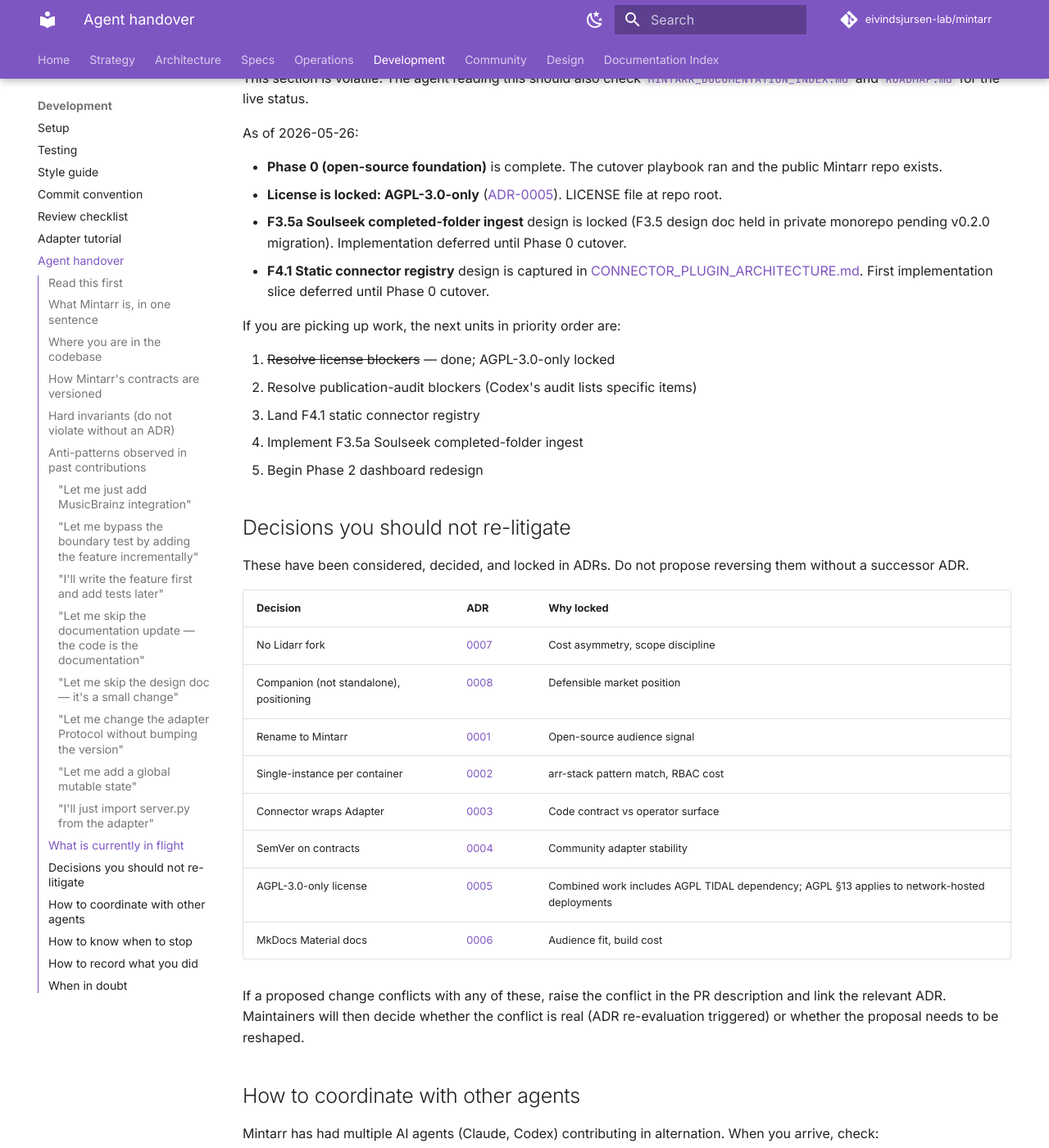
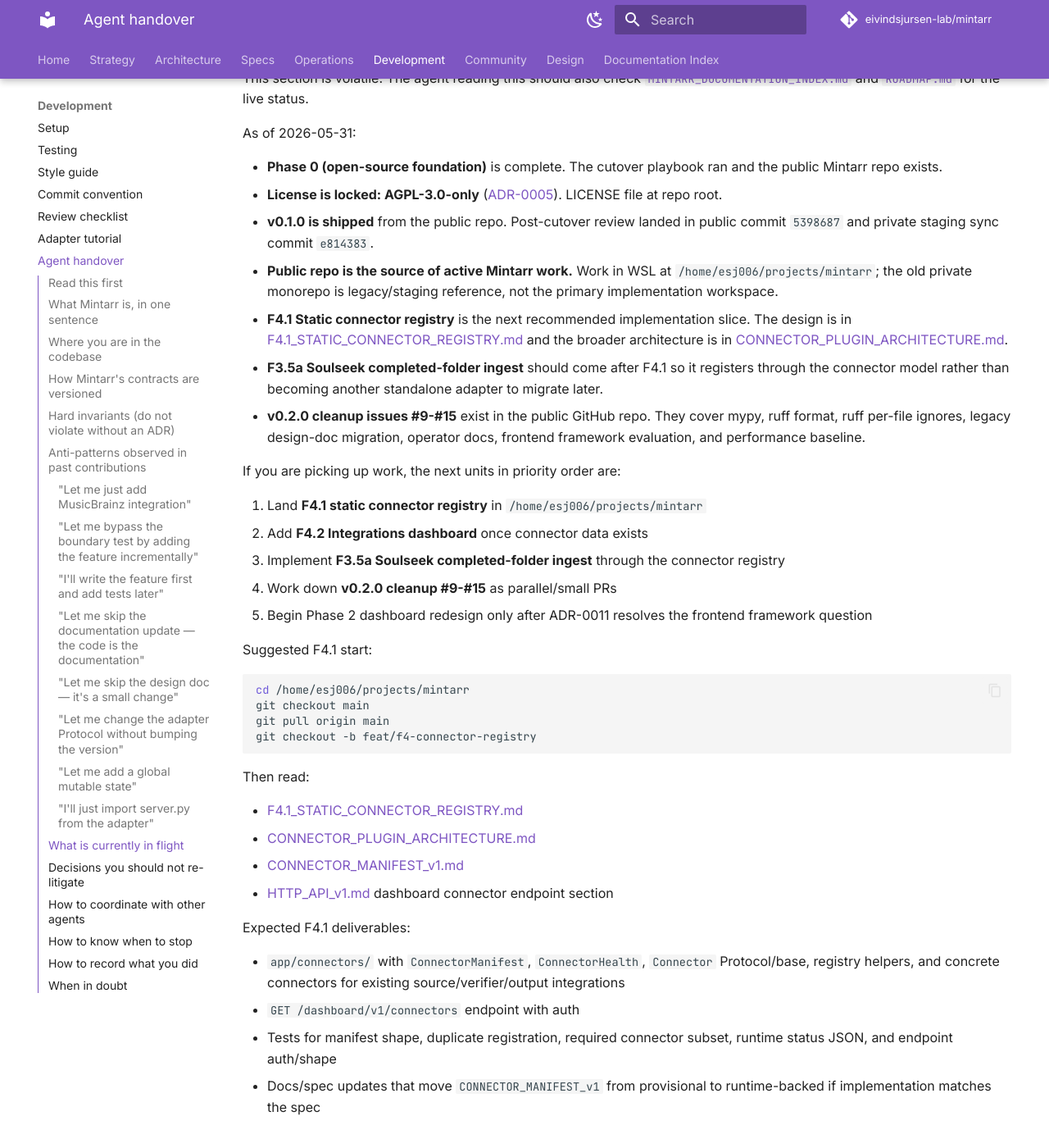
Before and after one commit to VectorOfDoubt/mintarr, an MkDocs documentation site: the page built from docs/development/AGENT_HANDOVER.md, in a window 1280 px wide and 1400 px high, scrolled down 3722 px. Shown: the whole window at 82% size. Built offline with MkDocs 1.6.1 and Material for MkDocs 9.7.7, drawn with Linux system fonts in a browser that asks for light colours; comment, search, counter and statistics services are not loaded.

Commit message:
docs: update agent handover for F4.1 kickoff
Record post-cutover status, public-repo working location, F4.1 as the next implementation slice, and concrete deliverables for the next Codex session.

````diff
--- a/docs/development/AGENT_HANDOVER.md
+++ b/docs/development/AGENT_HANDOVER.md
@@ -107,20 +107,46 @@
 
 This section is volatile. The agent reading this should also check [`MINTARR_DOCUMENTATION_INDEX.md`](../MINTARR_DOCUMENTATION_INDEX.md) and [`ROADMAP.md`](../strategy/ROADMAP.md) for the live status.
 
-As of 2026-05-26:
+As of 2026-05-31:
 
 - **Phase 0 (open-source foundation)** is complete. The cutover playbook ran and the public Mintarr repo exists.
 - **License is locked: AGPL-3.0-only** ([ADR-0005](../architecture/adr/0005-license.md)). LICENSE file at repo root.
-- **F3.5a Soulseek completed-folder ingest** design is locked (F3.5 design doc held in private monorepo pending v0.2.0 migration). Implementation deferred until Phase 0 cutover.
-- **F4.1 Static connector registry** design is captured in [CONNECTOR_PLUGIN_ARCHITECTURE.md](../design/CONNECTOR_PLUGIN_ARCHITECTURE.md). First implementation slice deferred until Phase 0 cutover.
+- **v0.1.0 is shipped** from the public repo. Post-cutover review landed in public commit `5398687` and private staging sync commit `e814383`.
+- **Public repo is the source of active Mintarr work.** Work in WSL at `/home/esj006/projects/mintarr`; the old private monorepo is legacy/staging reference, not the primary implementation workspace.
+- **F4.1 Static connector registry** is the next recommended implementation slice. The design is in [F4.1_STATIC_CONNECTOR_REGISTRY.md](../design/F4.1_STATIC_CONNECTOR_REGISTRY.md) and the broader architecture is in [CONNECTOR_PLUGIN_ARCHITECTURE.md](../design/CONNECTOR_PLUGIN_ARCHITECTURE.md).
+- **F3.5a Soulseek completed-folder ingest** should come after F4.1 so it registers through the connector model rather than becoming another standalone adapter to migrate later.
+- **v0.2.0 cleanup issues #9-#15** exist in the public GitHub repo. They cover mypy, ruff format, ruff per-file ignores, legacy design-doc migration, operator docs, frontend framework evaluation, and performance baseline.
 
 If you are picking up work, the next units in priority order are:
 
-1. ~~Resolve license blockers~~ — done; AGPL-3.0-only locked
-2. Resolve publication-audit blockers (Codex's audit lists specific items)
-3. Land F4.1 static connector registry
-4. Implement F3.5a Soulseek completed-folder ingest
-5. Begin Phase 2 dashboard redesign
+1. Land **F4.1 static connector registry** in `/home/esj006/projects/mintarr`
+2. Add **F4.2 Integrations dashboard** once connector data exists
+3. Implement **F3.5a Soulseek completed-folder ingest** through the connector registry
+4. Work down **v0.2.0 cleanup #9-#15** as parallel/small PRs
+5. Begin Phase 2 dashboard redesign only after ADR-0011 resolves the frontend framework question
+
+Suggested F4.1 start:
+
+```bash
+cd /home/esj006/projects/mintarr
+git checkout main
+git pull origin main
+git checkout -b feat/f4-connector-registry
+```
+
+Then read:
+
+- [F4.1_STATIC_CONNECTOR_REGISTRY.md](../design/F4.1_STATIC_CONNECTOR_REGISTRY.md)
+- [CONNECTOR_PLUGIN_ARCHITECTURE.md](../design/CONNECTOR_PLUGIN_ARCHITECTURE.md)
+- [CONNECTOR_MANIFEST_v1.md](../specs/CONNECTOR_MANIFEST_v1.md)
+- [HTTP_API_v1.md](../specs/HTTP_API_v1.md) dashboard connector endpoint section
+
+Expected F4.1 deliverables:
+
+- `app/connectors/` with `ConnectorManifest`, `ConnectorHealth`, `Connector` Protocol/base, registry helpers, and concrete connectors for existing source/verifier/output integrations
+- `GET /dashboard/v1/connectors` endpoint with auth
+- Tests for manifest shape, duplicate registration, required connector subset, runtime status JSON, and endpoint auth/shape
+- Docs/spec updates that move `CONNECTOR_MANIFEST_v1` from provisional to runtime-backed if implementation matches the spec
 
 ## Decisions you should not re-litigate
 
````
